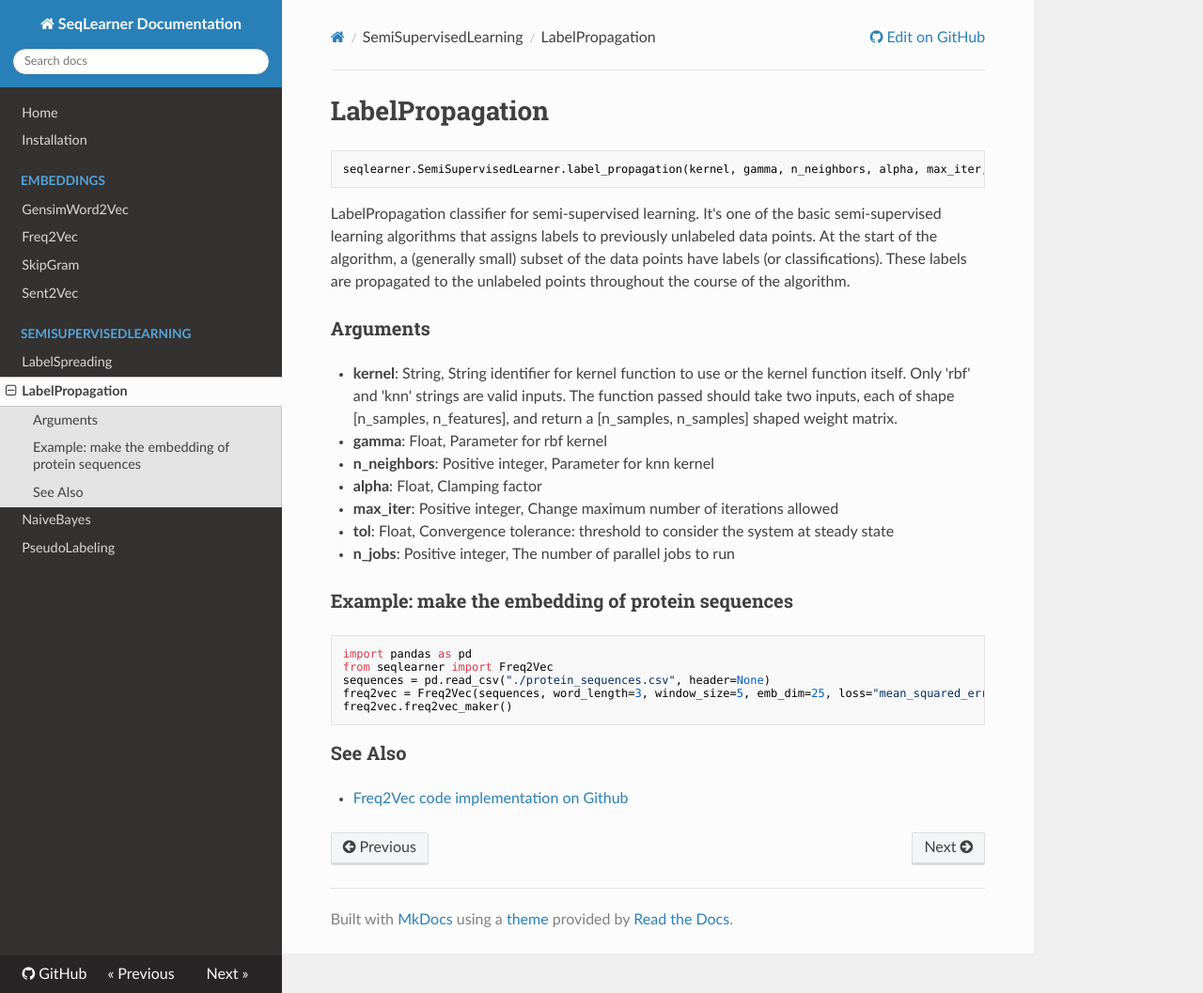
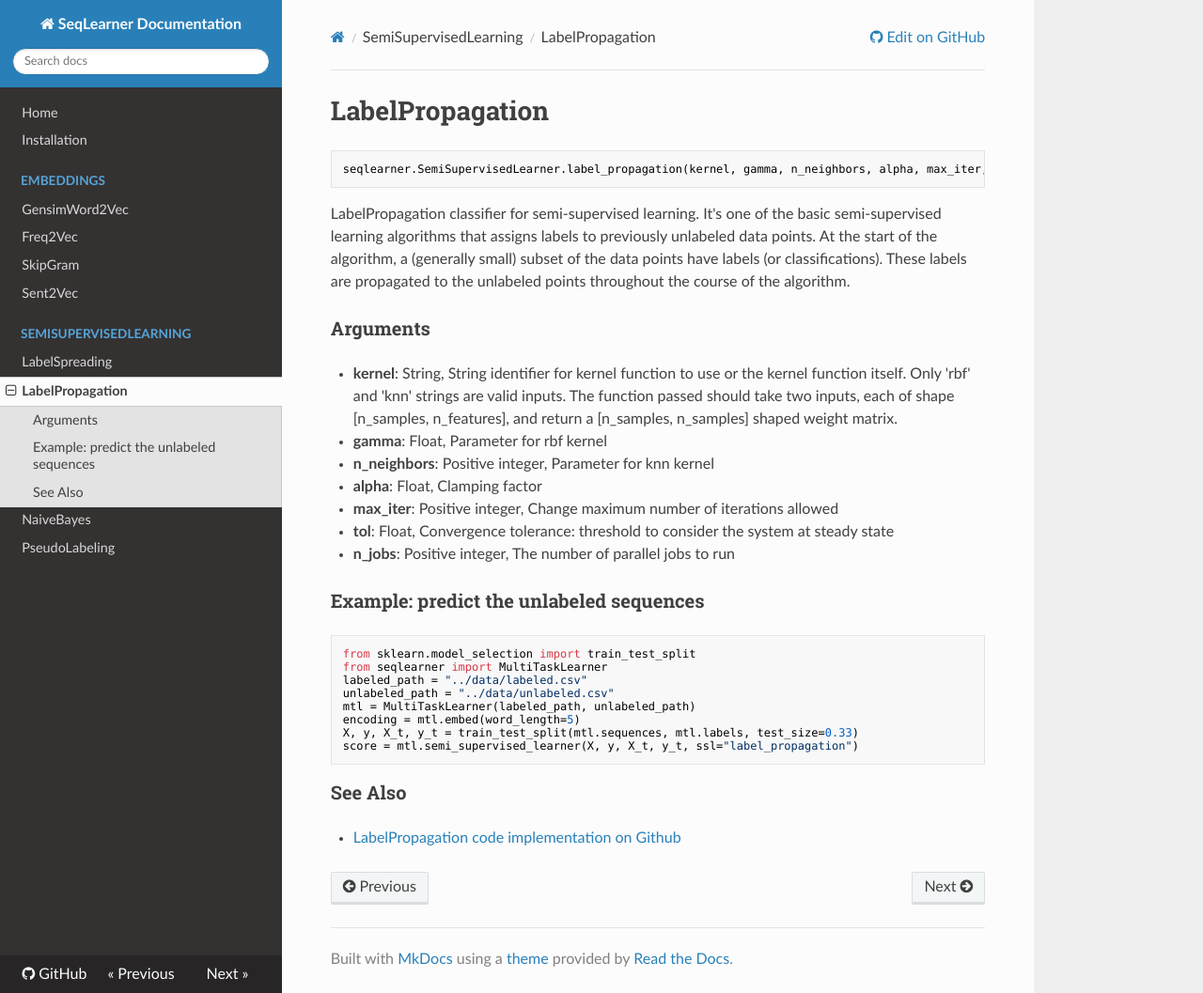
Before and after one commit to EliHei/SeqLearn, an MkDocs documentation site: the page built from docs/SemiSupervisedLearning/label_propagation.md, in a window 1280 px wide and 1057 px high. Shown: the whole window at 94% size. Built offline with MkDocs 1.6.1, drawn with Linux system fonts in a browser that asks for light colours; nearby versions of some CDN libraries.

Commit message:
Update LabelPropagation example

````diff
--- a/docs/SemiSupervisedLearning/label_propagation.md
+++ b/docs/SemiSupervisedLearning/label_propagation.md
@@ -17,15 +17,18 @@ These labels are propagated to the unlabeled points throughout the course of the
 - __n_jobs__: Positive integer, The number of parallel jobs to run
 
 
-### Example: make the embedding of protein sequences
+### Example: predict the unlabeled sequences
 
 ```python
-import pandas as pd
-from seqlearner import Freq2Vec
-sequences = pd.read_csv("./protein_sequences.csv", header=None)
-freq2vec = Freq2Vec(sequences, word_length=3, window_size=5, emb_dim=25, loss="mean_squared_error", epochs=250)
-freq2vec.freq2vec_maker()
+from sklearn.model_selection import train_test_split
+from seqlearner import MultiTaskLearner
+labeled_path = "../data/labeled.csv"
+unlabeled_path = "../data/unlabeled.csv"
+mtl = MultiTaskLearner(labeled_path, unlabeled_path)
+encoding = mtl.embed(word_length=5)
+X, y, X_t, y_t = train_test_split(mtl.sequences, mtl.labels, test_size=0.33)
+score = mtl.semi_supervised_learner(X, y, X_t, y_t, ssl="label_propagation")
 ```
 
 ### See Also
-- [Freq2Vec code implementation on Github](https://github.com/EliHei/seqlearn/blob/master/seqlearner/Freq2Vec.py)
+- [LabelPropagation code implementation on Github](https://github.com/EliHei/seqlearn/blob/master/seqlearner/SemiSupervisedLearner.py)
````
